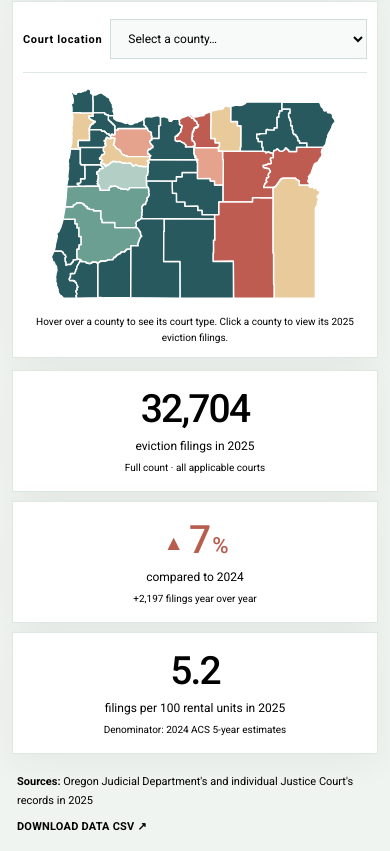
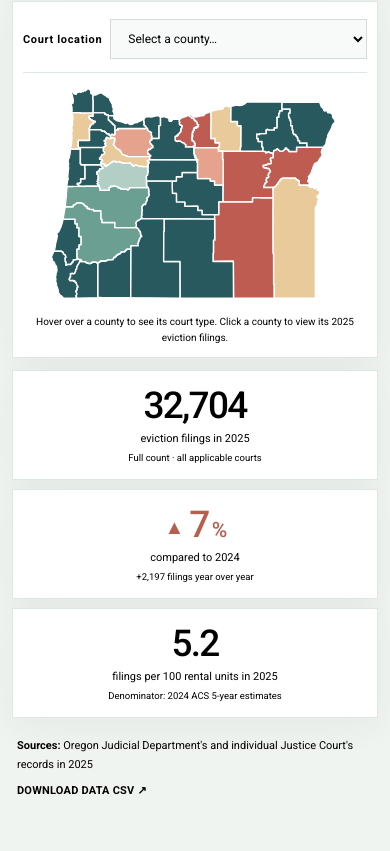
Before and after one commit to PSU-Evicted-in-Oregon/EiO-Website, a plain HTML site: page index.html in a window 390 px wide. Shown: the part 643-1494 px from the top of the page. After the commit the page ends 1458 px from the top, so only its background shows below. Drawn offline with Linux system fonts and the light colour scheme.

Commit message:
Add files via upload

```diff
--- a/index.html
+++ b/index.html
@@ -87,16 +87,16 @@ path.county:focus-visible{outline:3px solid #e4a777;outline-offset:3px}
 .tooltip .tooltip-court{font-weight:500;font-size:13px;color:var(--navy)}
 .tooltip .tooltip-vis{font-size:11px;color:var(--muted);margin-top:5px}
 .metrics{margin-top:14px;display:grid;grid-template-columns:repeat(3,minmax(0,1fr));gap:14px}
-.metric{min-width:0;min-height:148px;padding:17px 18px 16px;border:1px solid var(--border);background:#fff;box-shadow:var(--panel-shadow);position:relative;display:flex;flex-direction:column;align-items:center;justify-content:center;text-align:center}
+.metric{min-width:0;min-height:122px;padding:13px 16px 12px;border:1px solid var(--border);background:#fff;box-shadow:var(--panel-shadow);position:relative;display:flex;flex-direction:column;align-items:center;justify-content:center;text-align:center}
 
 
 
-.metric-value{font-weight:500;letter-spacing:-.047em;line-height:1.08;font-size:clamp(33px,3.7vw,52px);color:var(--ink);white-space:nowrap;font-variant-numeric:tabular-nums}
+.metric-value{font-weight:500;letter-spacing:-.047em;line-height:1.08;font-size:clamp(31px,3.5vw,47px);color:var(--ink);white-space:nowrap;font-variant-numeric:tabular-nums}
 .metric-value .up{color:var(--red)}.metric-value .down{color:#397967}.metric-value .flat{color:#768e88}
 .metric-value .arrow{font-size:.54em;vertical-align:13%;font-weight:700;letter-spacing:0;margin-right:5px}
 .metric-value .unit{font-size:.57em;margin-left:3px}
-.metric-caption{font-size:12px;line-height:1.5;color:#516965;margin:10px auto 0;max-width:300px}
-.metric-subline{font-size:10px;line-height:1.5;color:#91a09b;margin-top:5px}
+.metric-caption{font-size:11px;line-height:1.45;color:#516965;margin:7px auto 0;max-width:300px}
+.metric-subline{font-size:9.5px;line-height:1.45;color:#91a09b;margin-top:4px}
 .notes{display:flex;justify-content:space-between;align-items:flex-start;gap:24px;padding:20px 7px 0}
 .notes-content{max-width:1050px;font-size:11px;color:#728681;line-height:1.7}
 .notes-content p{margin:0}
@@ -117,8 +117,8 @@ path.county:focus-visible{outline:3px solid #e4a777;outline-offset:3px}
  .find-row select{min-width:185px}
  .map-wrap{min-height:370px}
  .metrics{gap:12px}
- .metric{min-height:145px}
- .metric-value{font-size:clamp(31px,3.8vw,46px)}
+ .metric{min-height:120px}
+ .metric-value{font-size:clamp(30px,3.6vw,43px)}
 }
 @media(max-width:760px){
  .shell{padding:17px 16px 17px}
@@ -136,9 +136,9 @@ path.county:focus-visible{outline:3px solid #e4a777;outline-offset:3px}
  .map-wrap{min-height:0;flex:none;aspect-ratio:940/585;padding:0}
  .map-hint{padding-top:11px}
  .metrics{grid-template-columns:1fr;gap:9px;margin-top:12px}
- .metric{min-height:122px;padding:16px 15px}
- .metric-value{font-size:39px}
- .metric-caption{margin-top:6px}
+ .metric{min-height:110px;padding:13px 15px}
+ .metric-value{font-size:37px}
+ .metric-caption{margin-top:5px}
  .notes{display:block;padding:19px 5px 0}
  .download-link{margin-top:9px}
 }
```
